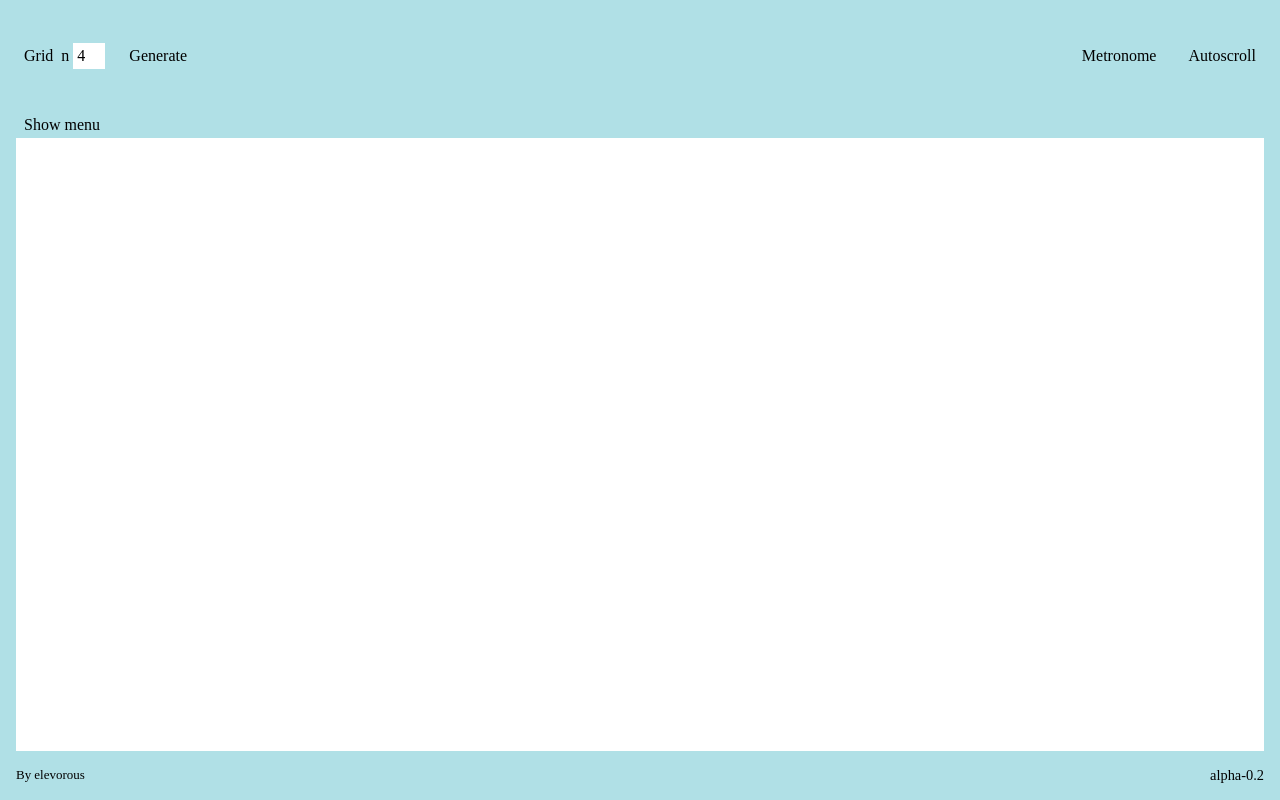
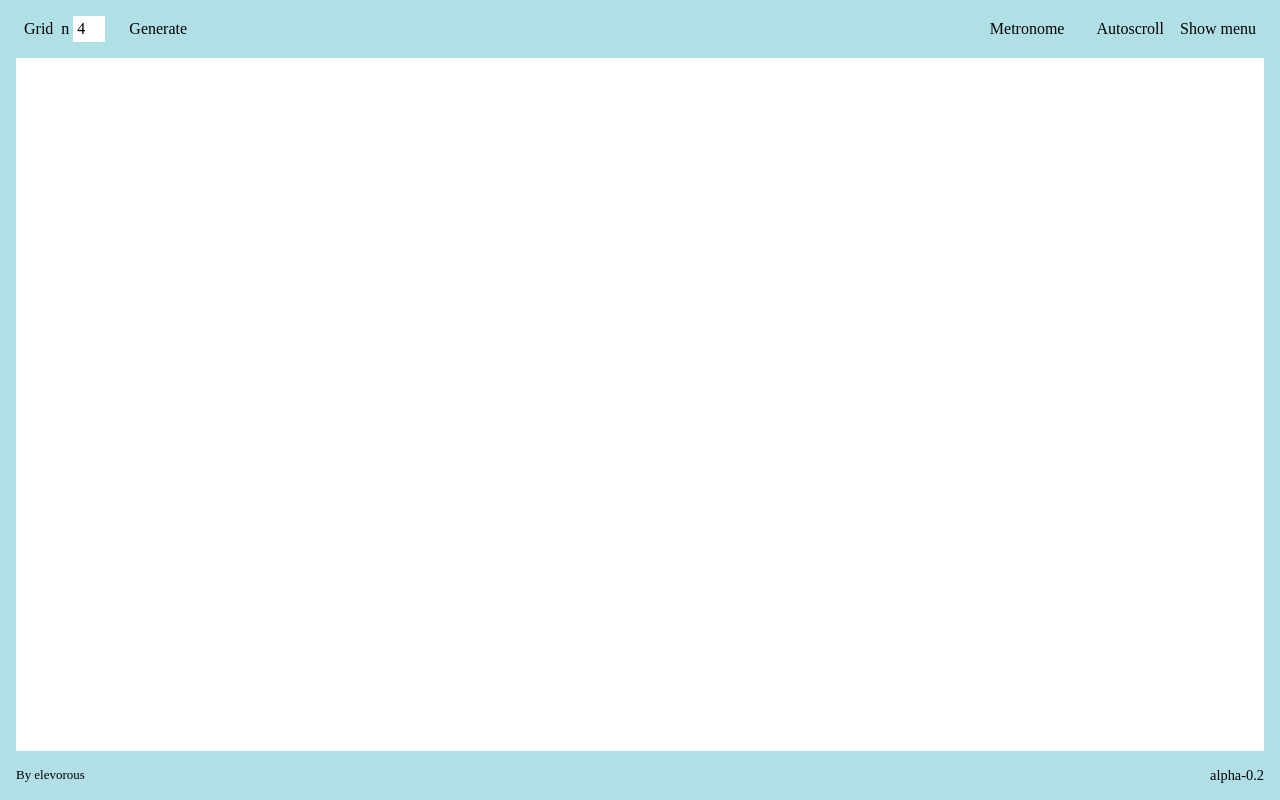
Before and after one commit to elevorous/DrumComboDemo, a website: page index.html in a window 1280 px wide. Drawn offline with Linux system fonts and the light colour scheme.

Commit message:
[DCO-46] - Various styling adjustments
- [DCO-46] - style adjustments for the control panel and header

```diff
--- a/index.html
+++ b/index.html
@@ -30,8 +30,10 @@
     <body data-auto-scroll-enabled="false" data-metronome-running="false">
         <div class="page-content">
             <header class="u-screen-only">
-                <div class="control-panel--wrapper" v-scope="controlPanelInstance"></div>
-                <div class="side-menu--wrapper" v-scope="sideMenuInstance"></div>
+                <div class="header--inner o-container">
+                    <div class="control-panel--wrapper" v-scope="controlPanelInstance"></div>
+                    <div class="side-menu--wrapper" v-scope="sideMenuInstance"></div>
+                </div>
             </header>
             <main v-scope="renderAreaInstance"></main>
             <footer>
@@ -139,14 +141,16 @@
         @author elevorous
         -->
         <template id="control-panel-component-template">
-            <div class="control-panel o-container">
+            <div class="control-panel">
                 <div class="control-panel__panel" v-for="(controlForm, index) in controlPanelComponents"
                     :data-active-control-panel="index === activeControlPanelIndex || undefined"
                 >
                     <div class="control-panel__panel-toggle">
                         <button type="button" @click="activeControlPanelIndex = index">{{ controlForm.name }}</button>
                     </div>
-                    <div class="control-panel__panel-content" v-scope="controlForm.componentInstance"></div>
+                    <div class="control-panel__panel-content">
+                        <div class="control-panel__panel-content--inner" v-scope="controlForm.componentInstance"></div>
+                    </div>
                 </div>
             </div>
         </template>
--- a/scss/site/components/_components.control-panel.scss
+++ b/scss/site/components/_components.control-panel.scss
@@ -8,7 +8,7 @@
         display: flex;
         flex: 0 1 auto;
         overflow: hidden;
-        align-items: center;
+        align-items: stretch;
         transition: flex 0.3s;
 
         &[data-active-control-panel] {
@@ -27,6 +27,14 @@
             flex: 0 1 auto;
             overflow: hidden;
             width: 0;
+            position: relative;
+
+            &--inner {
+                position: absolute;
+                top: 0;
+                left: 0;
+                height: 100%;
+            }
         }
     }
 }
--- a/scss/site/components/_components.render-area.scss
+++ b/scss/site/components/_components.render-area.scss
@@ -4,6 +4,7 @@
     padding: 2em;
     height: 100%;
     position: relative;
+    overflow-y: scroll;
 }
 
 #renderArea {
--- /dev/null
+++ b/scss/site/elements/_elements.header.scss
@@ -0,0 +1,8 @@
+.header--inner {
+    display: flex;
+    align-items: center;
+
+    .control-panel--wrapper {
+        flex: 1 0 auto;
+    }
+}
--- a/scss/site/elements/_elements.page.scss
+++ b/scss/site/elements/_elements.page.scss
@@ -11,6 +11,7 @@ header, main, footer {
 
 main {
     flex: 1;
+    overflow-y: hidden;
 }
 
 .footer--inner {
--- a/scss/site/style.scss
+++ b/scss/site/style.scss
@@ -44,6 +44,7 @@
 * Elements
 */
 @import "elements/elements.page";
+@import "elements/elements.header";
 @import "elements/elements.button";
 @import "elements/elements.form";
 
```
Also changed, not shown: templates/site/index.html (+4 -2 lines), templates/site/petite-vue/control-panel.html (+4 -2 lines), css/site/style.css.
